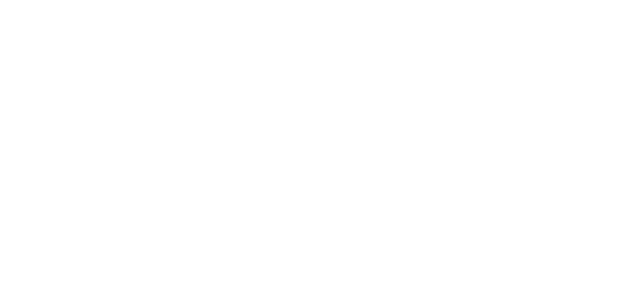
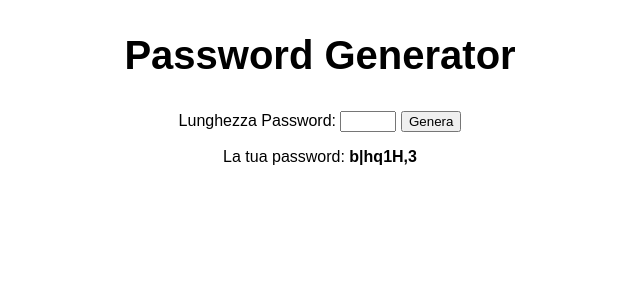
Before and after one commit to maurocazzato/php-strong-password-generator, a PHP site: page / in a window 1280 px wide. Before the commit the part shown is empty. Shown: the top 300 px of the page, without its empty margins (320-960 px from the left). Run offline with PHP 8.4, Linux system fonts and the light colour scheme.

Commit message:
creazione style pagina + function

```diff
--- /dev/null
+++ b/css/style.css
@@ -0,0 +1,14 @@
+*{
+    font-family: Arial, Helvetica, sans-serif;
+}
+
+section{
+    text-align: center;
+}
+
+
+
+h1{
+
+    font-size: 40px;
+}
--- /dev/null
+++ b/functions.php
@@ -0,0 +1,17 @@
+<?php
+
+function generatePassword($length) {
+    $characters = 'abcdefghijklmnopqrstuvwxyzABCDEFGHIJKLMNOPQRSTUVWXYZ0123456789!@#$%^&*()_+[]{}|;:,.<>?';
+    $password = '';
+
+
+    if (!is_numeric($length) || $length < 8 || $length > 32) {
+        $length = 8;
+    }
+
+    for ($i = 0; $i < $length; $i++) {
+        $password .= $characters[rand(0, strlen($characters) - 1)];
+    }
+
+    return $password;
+}
--- a/index.php
+++ b/index.php
@@ -1,11 +1,44 @@
+<?php
+session_start();
+?>
+
 <!DOCTYPE html>
 <html lang="en">
 <head>
     <meta charset="UTF-8">
     <meta name="viewport" content="width=device-width, initial-scale=1.0">
     <title>php-strong-password-generator</title>
+
+    <!-- link css -->
+    <link rel="stylesheet" href="css/style.css">
+
 </head>
+
+
+
 <body>
+    <section>
+    <h1>Password Generator</h1>
+    <form action="index.php" method="GET">
+        <label for="password-length"> Lunghezza Password:</label>
+        <input type="number" id="password-length" name="password_length" min="8" max="32" required>
+        <button type="submit">Genera</button>
+    </form>
 
+    <?php
+    // Check if the form is submitted
+    if ($_SERVER["REQUEST_METHOD"] == "GET") {
+        // Include the password generation function
+        include 'functions.php';
+
+        // Get password length from the form
+        $password_length = isset($_GET['password_length']) ? (int)$_GET['password_length'] : 8;
+
+        // Generate and display the password
+        $password = generatePassword($password_length);
+        echo "<p>La tua password: <strong>$password</strong></p>";
+    }
+    ?>
+    </section>
 </body>
 </html>
```
